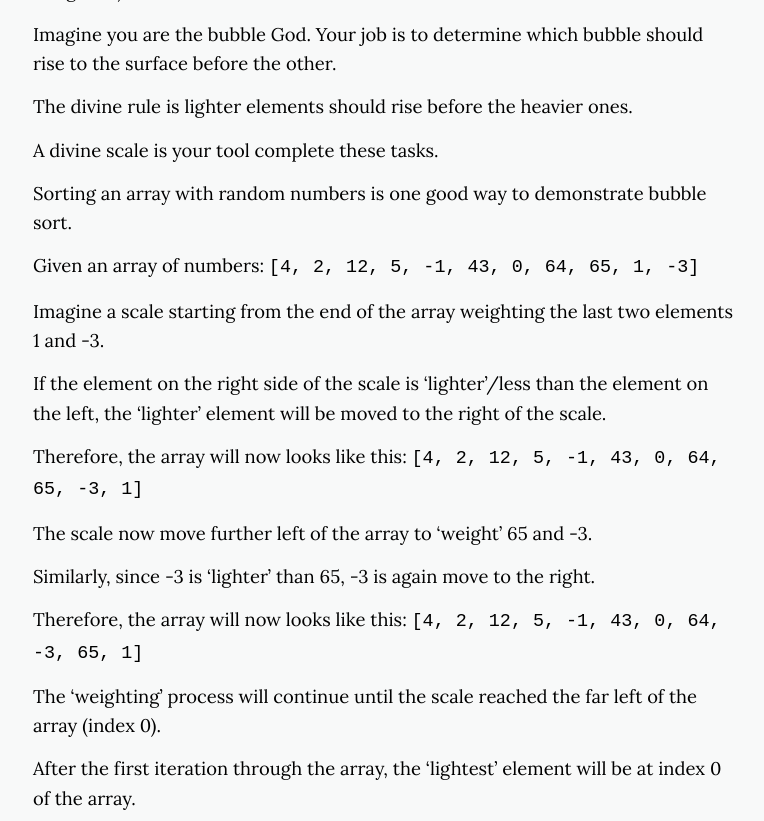
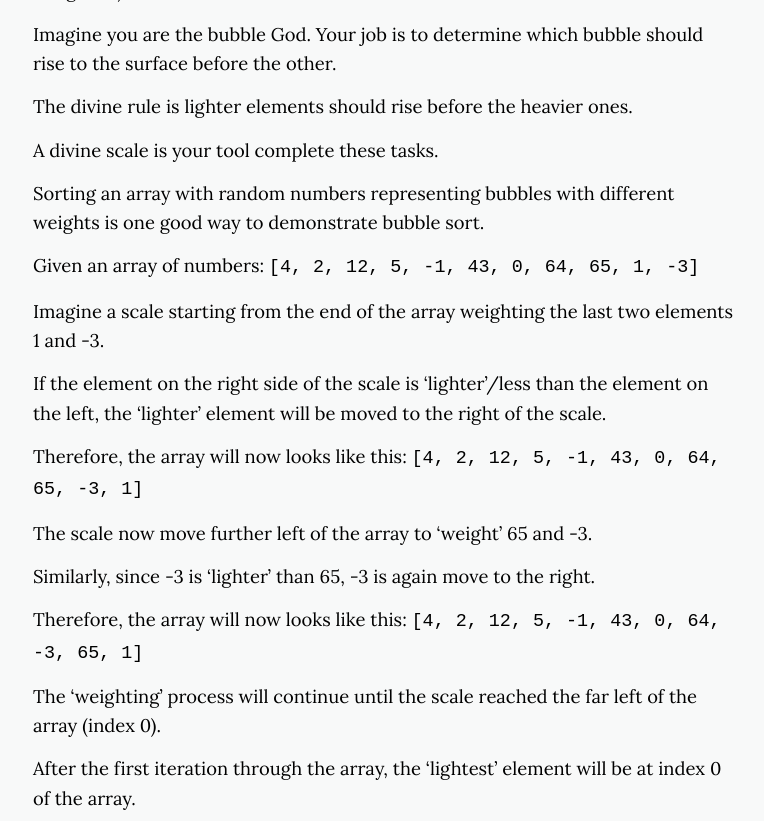
Before and after one commit to minhdao/minhdao.github.io, a Jekyll site: the page built from _posts/2018-05-28-bubble-sort.markdown, in a window 1280 px wide and 900 px high, scrolled down 768 px, cut to the strip 79-900 px from the top of the window. Shown: the whole strip, without its empty margins (255-1019 px from the left). Built offline with Jekyll 4.4.1, drawn with Linux system fonts in a browser that asks for light colours; nearby versions of some CDN libraries.

Commit message:
publish bubble sort

```diff
--- a/_posts/2018-05-28-bubble-sort.markdown
+++ b/_posts/2018-05-28-bubble-sort.markdown
@@ -20,7 +20,7 @@ The divine rule is lighter elements should rise before the heavier ones.
 
 A divine scale is your tool complete these tasks.
 
-Sorting an array with random numbers is one good way to demonstrate bubble sort.
+Sorting an array with random numbers representing bubbles with different weights is one good way to demonstrate bubble sort.
 
 Given an array of numbers:
 `[4, 2, 12, 5, -1, 43, 0, 64, 65, 1, -3]`
```
